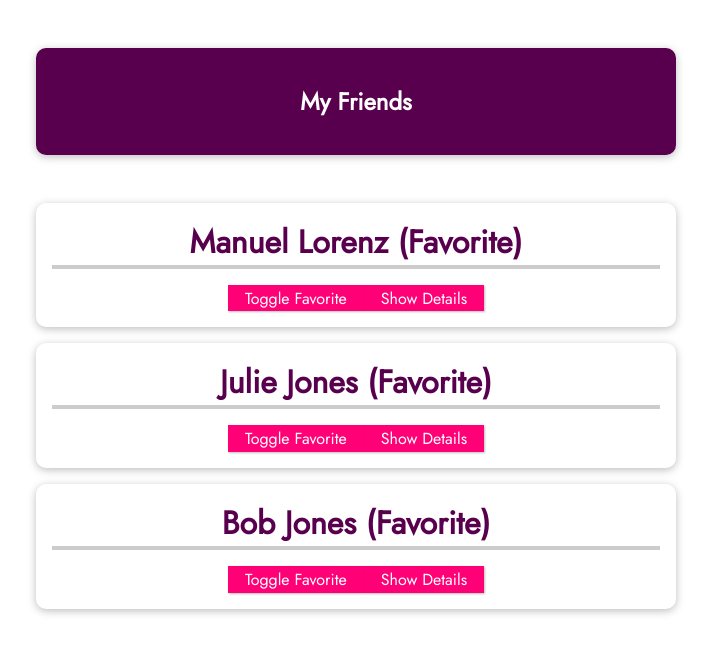
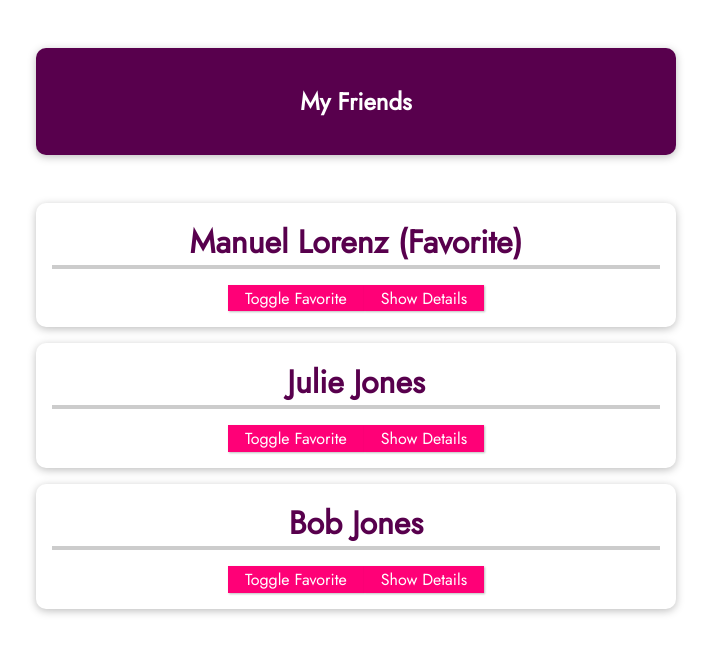
Before and after one commit to devin-L-knight/vue-first-app, a Vue app: page / in a window 1280 px wide. Shown: the top 654 px of the page, without its empty margins (284-995 px from the left). Built offline with nearby package versions, Linux system fonts and the light colour scheme.

Commit message:
updated the handling fo the isFavorite data property using an emit in the child component & adjusting the parent component logic.

```diff
--- a/src/App.vue
+++ b/src/App.vue
@@ -5,10 +5,12 @@
       <friend-contact
         v-for="friend in friends"
         :key='friend.id'
+        :id='friend.id'
         :name='friend.name'
         :phone-number='friend.phone'
         :email-address='friend.email'
-        v-bind:is-favorite="true"
+        v-bind:is-favorite='friend.isFavorite'
+        @toggle-favorite='toggleFavoriteStatus'
       ></friend-contact>
     </ul>
   </section>
@@ -23,21 +25,30 @@
             id: 'manuel',
             name: 'Manuel Lorenz',
             phone: '310-555-5555',
-            email: 'manuel@localhost.com'
+            email: 'manuel@localhost.com',
+            isFavorite: true
           },
           {
             id: 'julie',
             name: 'Julie Jones',
             phone: '818-555-5522',
-            email: 'julie-jones@localhost.com'
+            email: 'julie-jones@localhost.com',
+            isFavorite: false
           },
           {
             id: 'bob',
             name: 'Bob Jones',
             phone: '225-888-4554',
-            email: 'Bobby@email.com'
+            email: 'Bobby@email.com',
+            isFavorite: false
           }
         ],
+      }
+    },
+    methods: {
+      toggleFavoriteStatus(friendId) {
+        const locatedFriend = this.friends.find(friend => friend.id === friendId);
+        locatedFriend.isFavorite = !locatedFriend.isFavorite;
       }
     }
   }
--- a/src/components/FriendContact.vue
+++ b/src/components/FriendContact.vue
@@ -1,6 +1,6 @@
 <template>
     <li>
-        <h2>{{ name }} {{ friendIsFavorite ? '(Favorite)' : '' }}</h2>
+        <h2>{{ name }} {{ isFavorite ? '(Favorite)' : '' }}</h2>
         <button @click="toggleFavorite">Toggle Favorite</button>
         <button @click="toggleDetails">{{ detailsAreVisible ? 'Hide Details' : 'Show Details' }}</button>
         <ul v-if="detailsAreVisible">
@@ -21,7 +21,10 @@
         //     'isFavorite'
         // ],
         props: {
-            id: String,
+            id: {
+                type: String,
+                required: true,
+            },
             name: {
                 type: String,
                 required: true,
@@ -53,7 +56,6 @@
                     // email: 'manuel@localhost.com'
                 },
                 // set a new data value to be equal to the passed prop value
-                friendIsFavorite: this.isFavorite
             }
         },
         methods: {
@@ -61,7 +63,9 @@
                 this.detailsAreVisible = !this.detailsAreVisible;
             },
             toggleFavorite() {
-                this.friendIsFavorite = !this.friendIsFavorite;
+                // use a built-in method that can be called inside our component (emits a custom event that we can listen to when it's run in our parent component...)
+                // this can take as many arguments as we want, but here we're passing the name of the event that's emitted as well as the id of the friend (is bound in the App.vue template where props are passed down)
+                this.$emit('toggle-favorite', this.id);
             }
         }
     }
```
